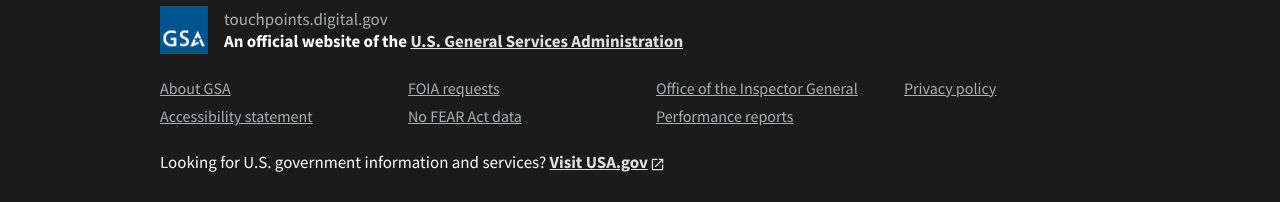
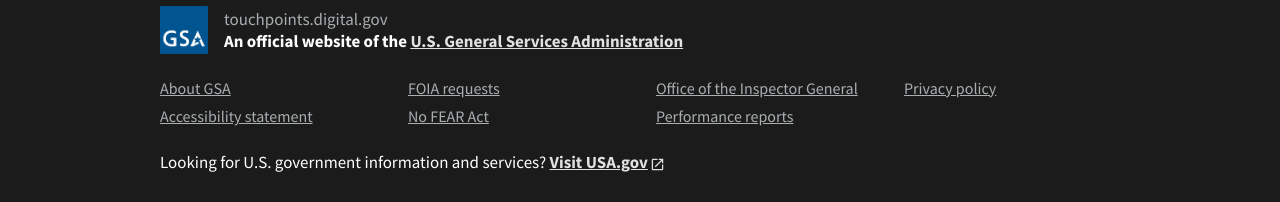
Before and after one commit to GSA-TTS/touchpoints-site, a Jekyll site: the page built from index.md, in a window 1280 px wide. Shown: the part 1309-1511 px from the top of the page. Built offline with Jekyll 4.4.1, drawn with Linux system fonts in a browser that asks for light colours.

Commit message:
update link and text

```diff
--- a/_includes/component-anchor.html
+++ b/_includes/component-anchor.html
@@ -41,8 +41,8 @@
             </a>
           </li>
           <li class="usa-identifier__required-links-item">
-            <a href="https://www.gsa.gov/reference/civil-rights-programs/notification-and-federal-employee-antidiscrimination-and-retaliation-act-of-2002" class="usa-identifier__required-link usa-link">
-              No FEAR Act data
+            <a href="https://www.gsa.gov/reference/civil-rights-programs/the-no-fear-act" class="usa-identifier__required-link usa-link">
+              No FEAR Act
             </a>
           </li>
           <li class="usa-identifier__required-links-item">
```
